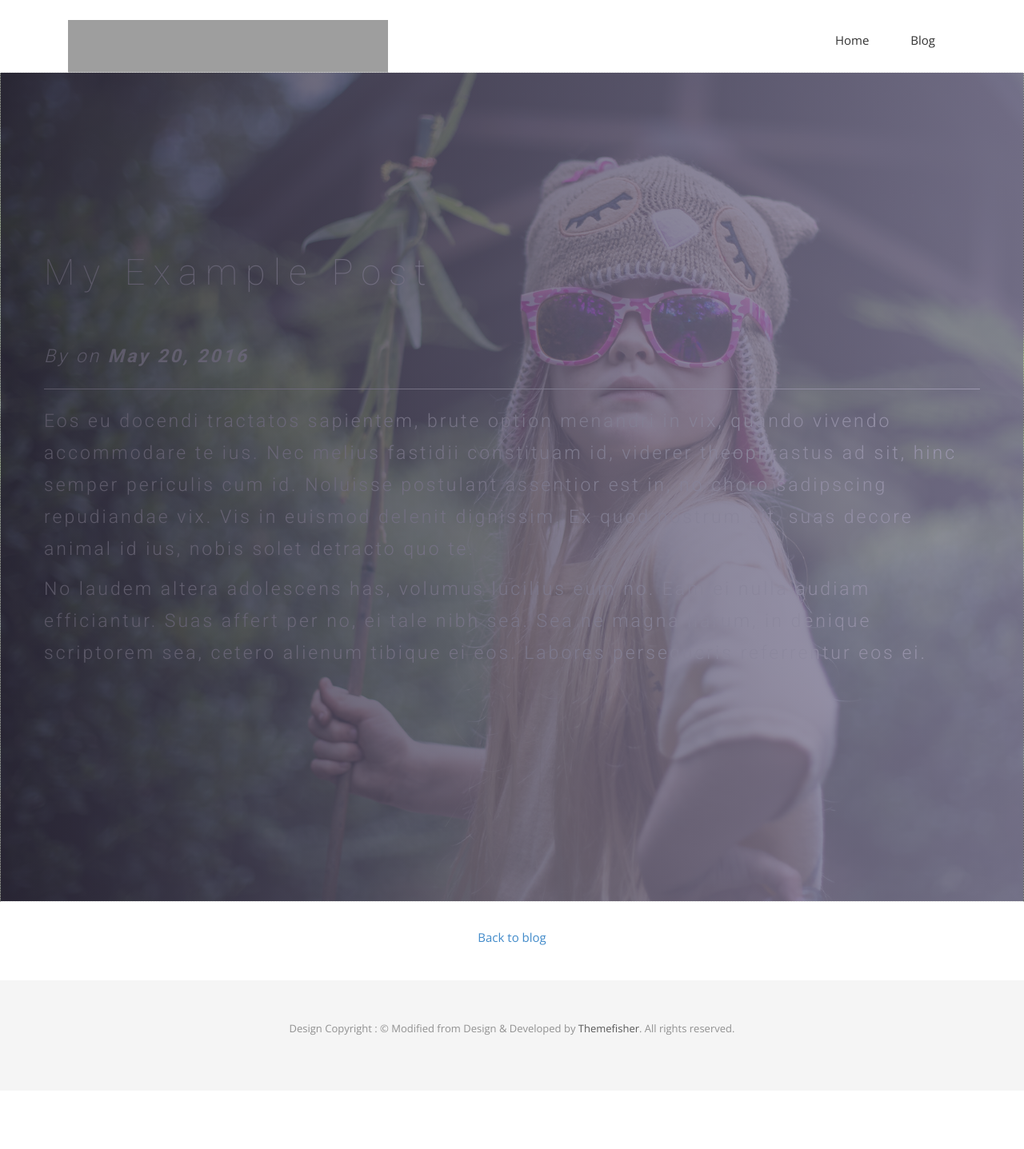
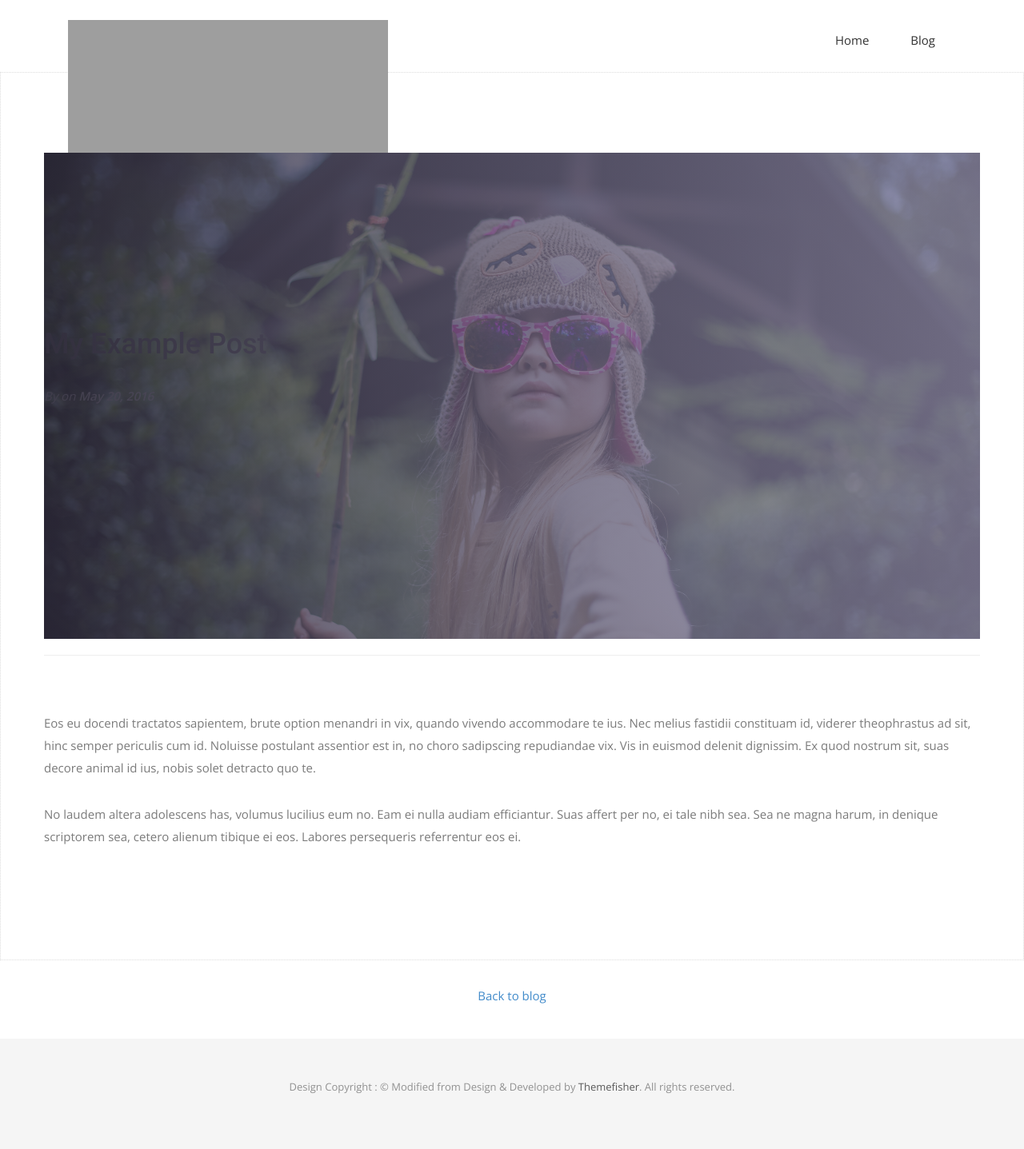
Before and after one commit to th3iedkid/th3iedkid.github.io, a Jekyll site: the page built from _posts/2016-05-20-my-example-post.md, in a window 1280 px wide. Shown: the whole page at 80% size. Built offline with Jekyll 4.4.1, drawn with Linux system fonts in a browser that asks for light colours; nearby versions of some CDN libraries; some web fonts are replaced; before the commit the page ends 1364 px from its top, so only the background shows below that.

Commit message:
chaning layout

```diff
--- a/_layouts/post.html
+++ b/_layouts/post.html
@@ -4,15 +4,17 @@
 
 <div class="post">
   <!-- Wrapper Start -->
-  <section id="slider" style="border: 1px dotted #ddd;">
+  <section id="intro" style="border: 1px dotted #ddd;">
     <div class="container">
       <div class="row">
         <div>
           <div class="block">
+            <section id="slider">
             <h1>{{ page.title }}</h1>
             <div class="post-info-wrapper">
               <p class="italic">By <span class="bold">{{ page.author }}</span> on <span class="bold">{{ page.date | date: "%B %-d, %Y" }}</span></p>
             </div>
+          </section>
             <hr />
             <p>{{ content }}</p>
           </div>
```
